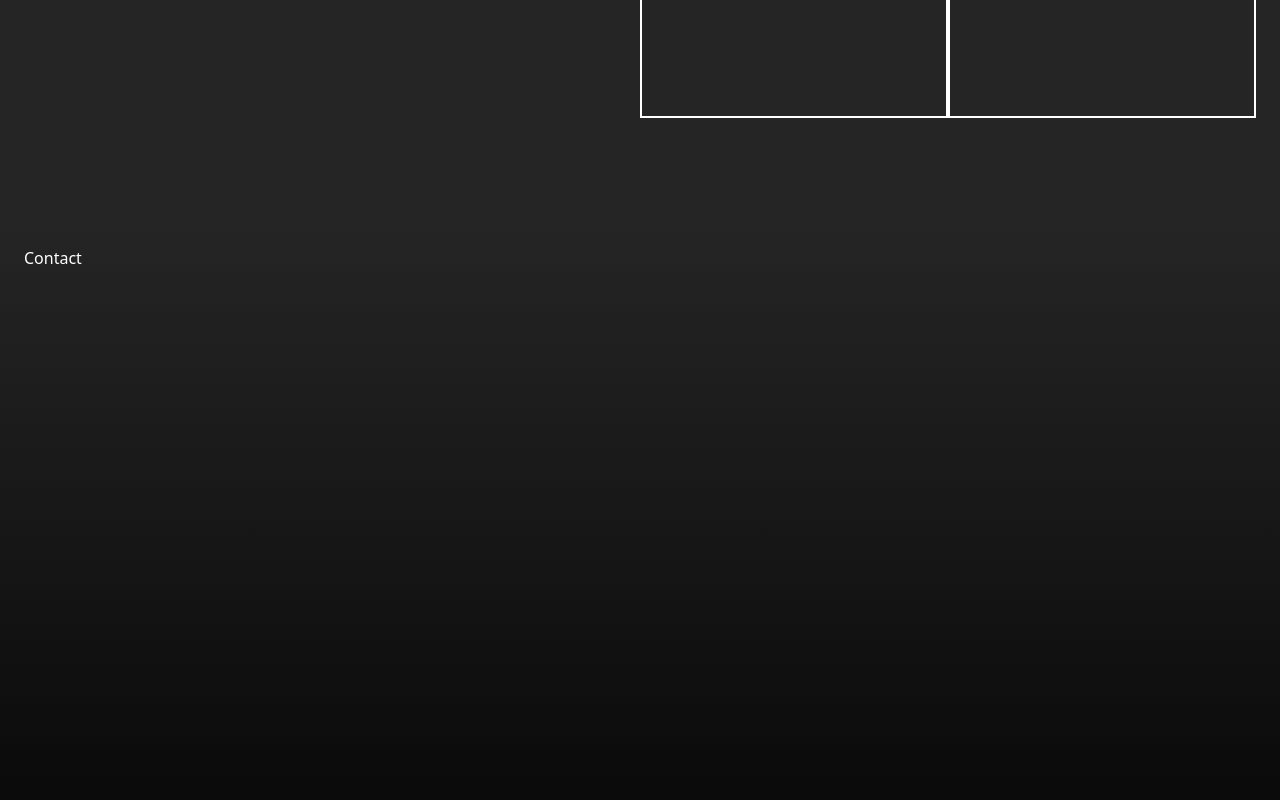
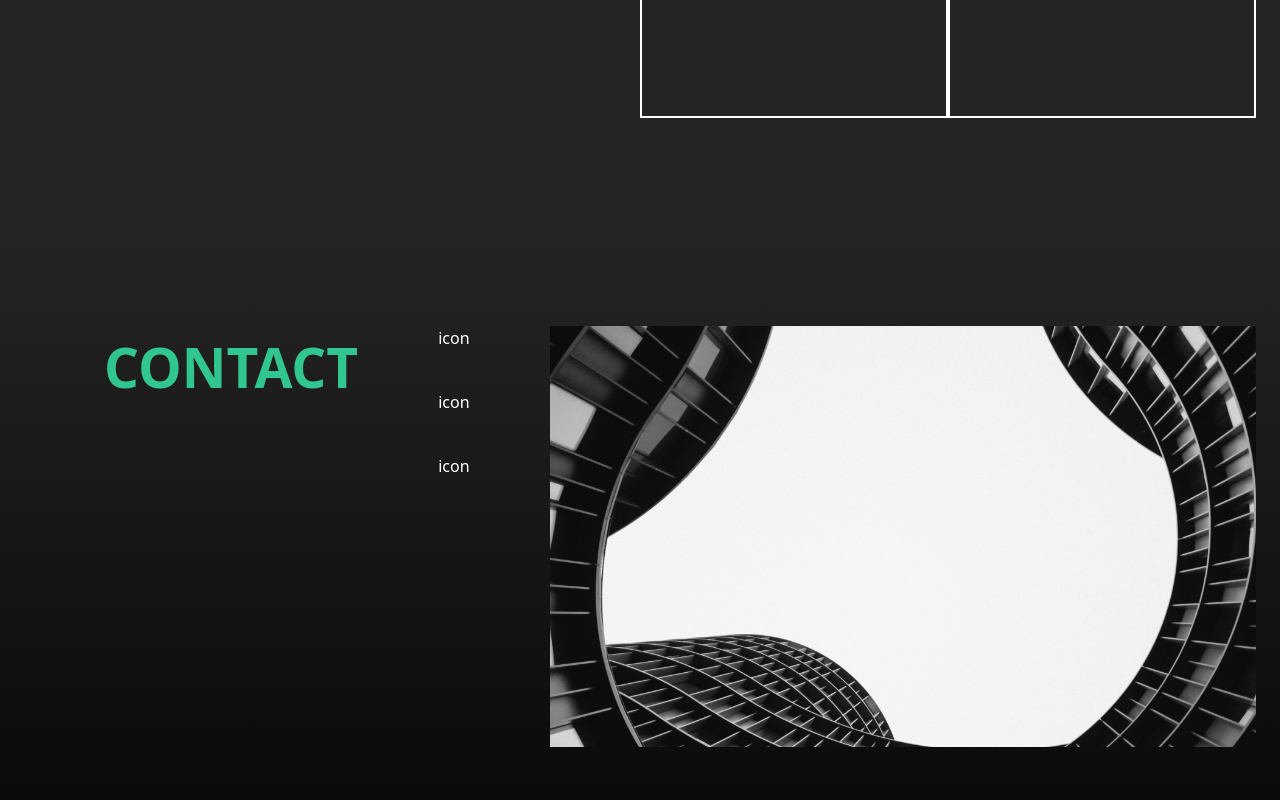
Before and after one commit to 4nth0ny1/portfolio-t3, a Next.js app: page / in a window 1280 px wide. Shown: the part 2978-3778 px from the top of the page. Built offline with nearby package versions, Linux system fonts and the light colour scheme.

Commit message:
added contact page

```diff
--- a/src/pages/index.tsx
+++ b/src/pages/index.tsx
@@ -130,7 +130,19 @@ function Projects() {
 }
 
 function Contact() {
-  return <div className="text-white">Contact</div>;
+  return (
+    <div className="flex h-full flex-row gap-20 py-20">
+      <h2 className="pl-20 text-[55px] font-bold text-[#31C58F]">CONTACT</h2>
+      <div className="flex flex-col gap-10 text-white">
+        <div>icon</div>
+        <div>icon</div>
+        <div>icon</div>
+      </div>
+      <div>
+        <img src="/contactimg.png" alt="contactimg.png" />
+      </div>
+    </div>
+  );
 }
 
 export default function Home() {
```
Also changed, not shown: public/contactimg.png (added).
